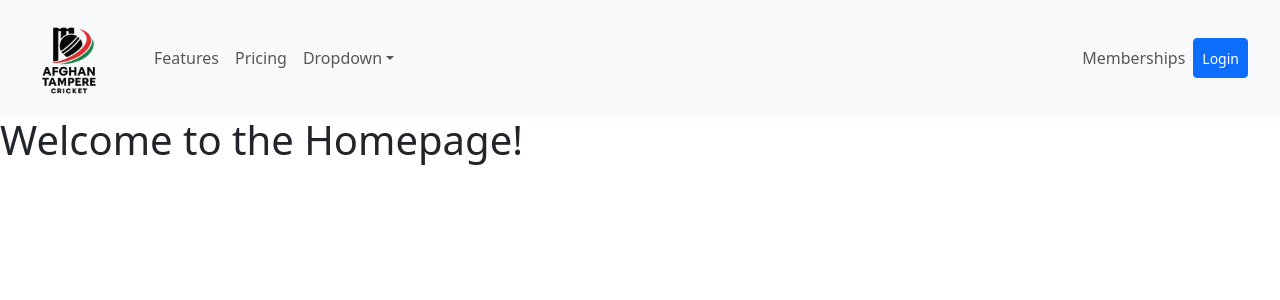
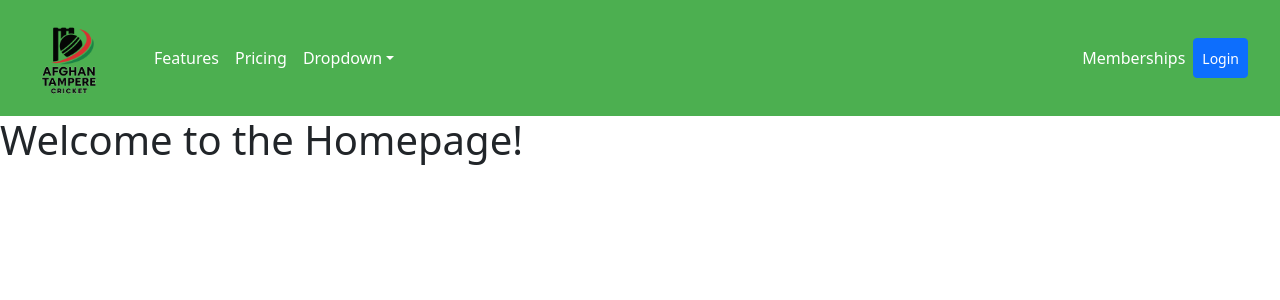
Before and after one commit to MasoodAhmadi/CRI, a Next.js app: page / in a window 1280 px wide. Shown: the top 300 px of the page. Built offline with nearby package versions, Linux system fonts and the light colour scheme; no server answers.

Commit message:
css style added

```diff
--- /dev/null
+++ b/app/components/navbar.css
@@ -0,0 +1,12 @@
+.navbar-custom {
+  background-color: #4caf50;
+}
+
+.navbar-custom .nav-link,
+.navbar-custom .navbar-brand {
+  color: white !important;
+}
+
+.navbar-custom .nav-link:hover {
+  color: #d4fcd4 !important;
+}
--- a/app/components/navbars.jsx
+++ b/app/components/navbars.jsx
@@ -6,6 +6,7 @@ import { Navbar, NavDropdown, Nav, Modal, Button } from "react-bootstrap";
 import { useRouter } from "next/navigation";
 import CrickLogo from "../assets/logo.png";
 import AuthModal from "./authmodal";
+import "./navbar.css"; // Assuming you have a CSS file for custom styles
 
 function Navbars() {
   const [showLogin, setShowLogin] = useState(false);
@@ -26,7 +27,13 @@ function Navbars() {
 
   return (
     <>
-      <Navbar collapseOnSelect expand="lg" className="bg-body-tertiary px-3">
+      <Navbar
+        collapseOnSelect
+        expand="lg"
+        // style={{ backgroundColor: "#e9ecef" }}
+        style={{ backgroundColor: "" }}
+        className="navbar-custom px-3 navbar-large-text"
+      >
         <Navbar.Brand href="/" className="ms-2">
           <Image
             src={CrickLogo}
--- a/app/membership/page.jsx
+++ b/app/membership/page.jsx
@@ -114,7 +114,7 @@ function Membership() {
       <Container className="my-3">
         <Row
           className="text-white py-4 mb-4"
-          style={{ borderRadius: "8px", background: "#2db300" }}
+          style={{ borderRadius: "8px", background: "#454034" }}
         >
           <Col
             md={12}
```
